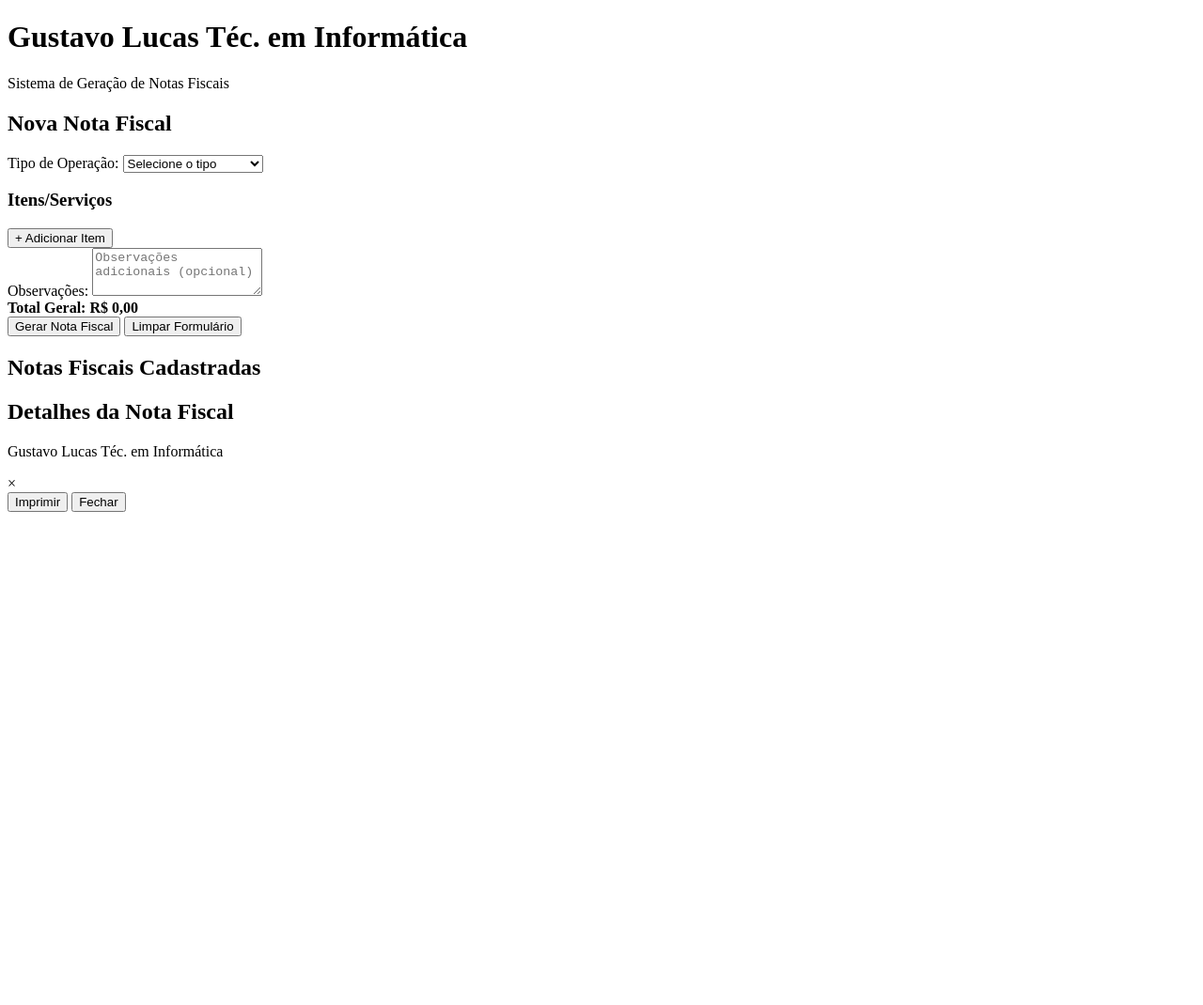
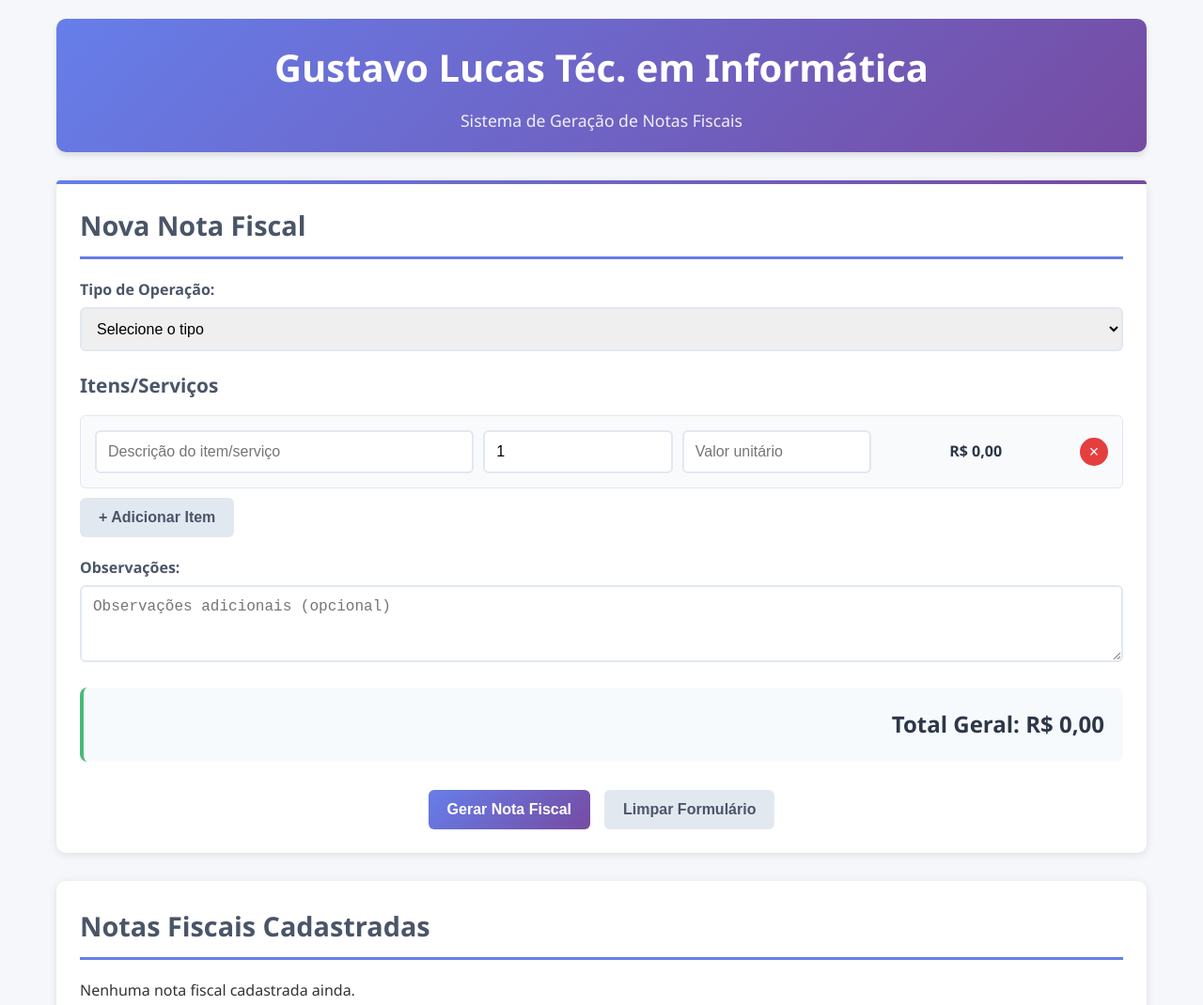
Before and after one commit to gustavolucasdev/snf-basic, a website: page index.html in a window 1280 px wide. Shown: the top 1070 px of the page at 94% size. Before the commit the page ends 800 px from the top, so only its background shows below. Drawn offline with Linux system fonts and the light colour scheme; the site is published under a folder, as on GitHub Pages, so addresses that start at the root find nothing.

Commit message:
update archives

```diff
--- a/index.html
+++ b/index.html
@@ -5,7 +5,7 @@
     <meta charset="UTF-8">
     <meta name="viewport" content="width=device-width, initial-scale=1.0">
     <title>Sistema de Notas Fiscais</title>
-    <link rel="stylesheet" href="/css/styles.css">
+    <link rel="stylesheet" href="css/styles.css">
 </head>
 
 <body>
@@ -116,7 +116,7 @@
         </div>
     </div>
 
-    <script src="/javascript/script.js"></script>
+    <script src="javascript/script.js"></script>
 </body>
 
 </html>
```
Also changed, not shown: vercel.json.
